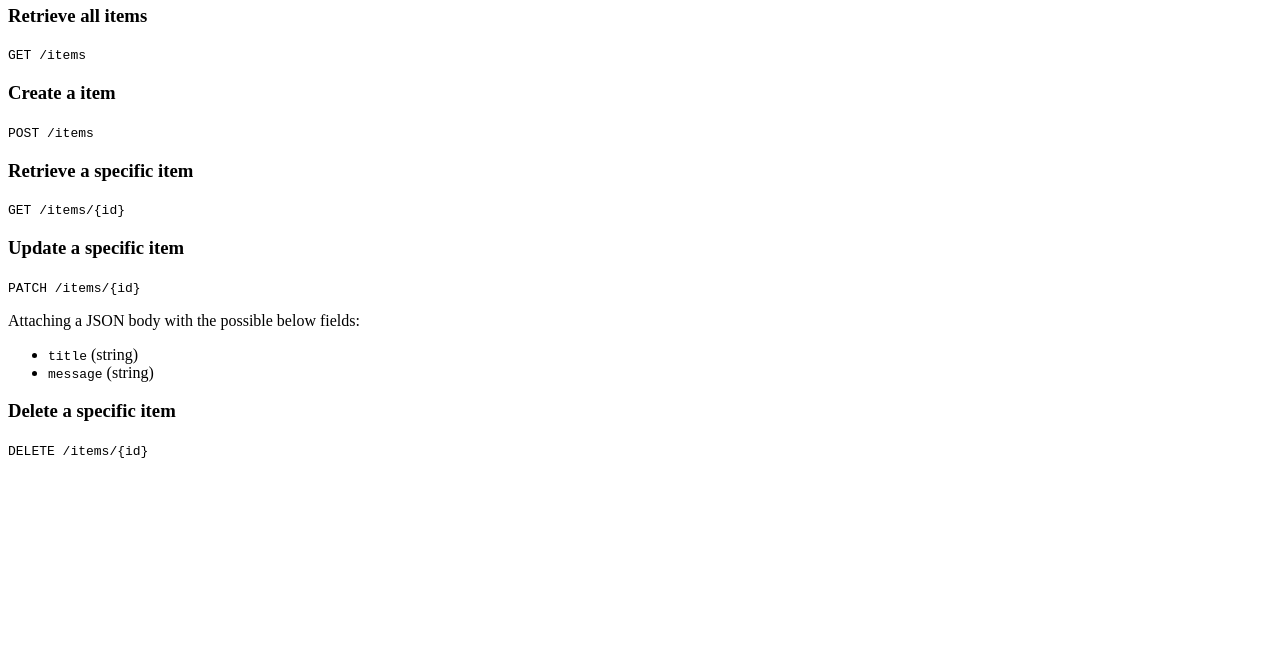
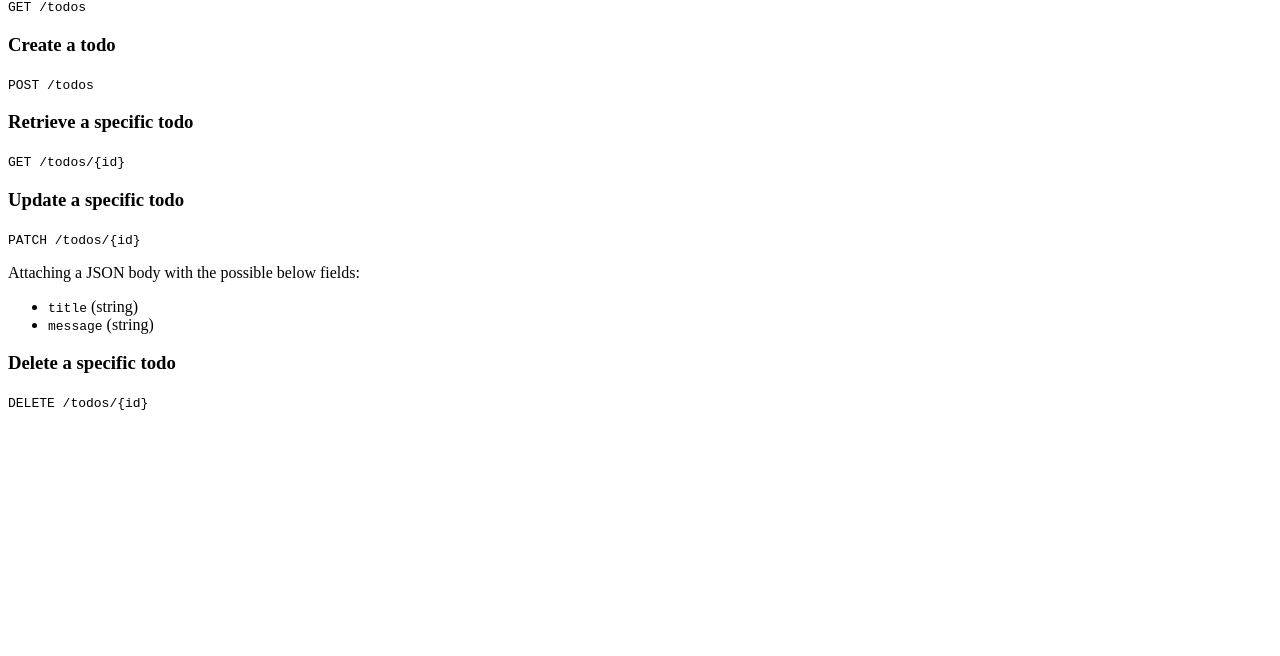
Before and after one commit to linus-gellhorn/todo-app-backend, a website: page public/index.html in a window 1280 px wide. Shown: the part 144-800 px from the top of the page. Drawn offline with Linux system fonts and the light colour scheme.

Commit message:
More general updates editing starter boilerplate

```diff
--- a/public/index.html
+++ b/public/index.html
@@ -7,24 +7,23 @@
     <header>
       <h1>My TODO APP</h1>
       <hr />
-      <h2>RESTful JSON API</h2>
     </header>
     <main>
       <section>
-        <h3>Retrieve all items</h3>
-        <p><code>GET /items</code></p>
+        <h3>Retrieve all todos</h3>
+        <p><code>GET /todos</code></p>
       </section>
       <section>
-        <h3>Create a item</h3>
-        <p><code>POST /items</code></p>
+        <h3>Create a todo</h3>
+        <p><code>POST /todos</code></p>
       </section>
       <section>
-        <h3>Retrieve a specific item</h3>
-        <p><code>GET /items/{id}</code></p>
+        <h3>Retrieve a specific todo</h3>
+        <p><code>GET /todos/{id}</code></p>
       </section>
       <section>
-        <h3>Update a specific item</h3>
-        <p><code>PATCH /items/{id}</code></p>
+        <h3>Update a specific todo</h3>
+        <p><code>PATCH /todos/{id}</code></p>
         <p>Attaching a JSON body with the possible below fields:</p>
         <ul>
           <li><code>title</code> (string)</li>
@@ -32,8 +31,8 @@
         </ul>
       </section>
       <section>
-        <h3>Delete a specific item</h3>
-        <p><code>DELETE /items/{id}</code></p>
+        <h3>Delete a specific todo</h3>
+        <p><code>DELETE /todos/{id}</code></p>
       </section>
     </main>
   </body>
```
Also changed, not shown: src/server.ts (+10 -10 lines).
